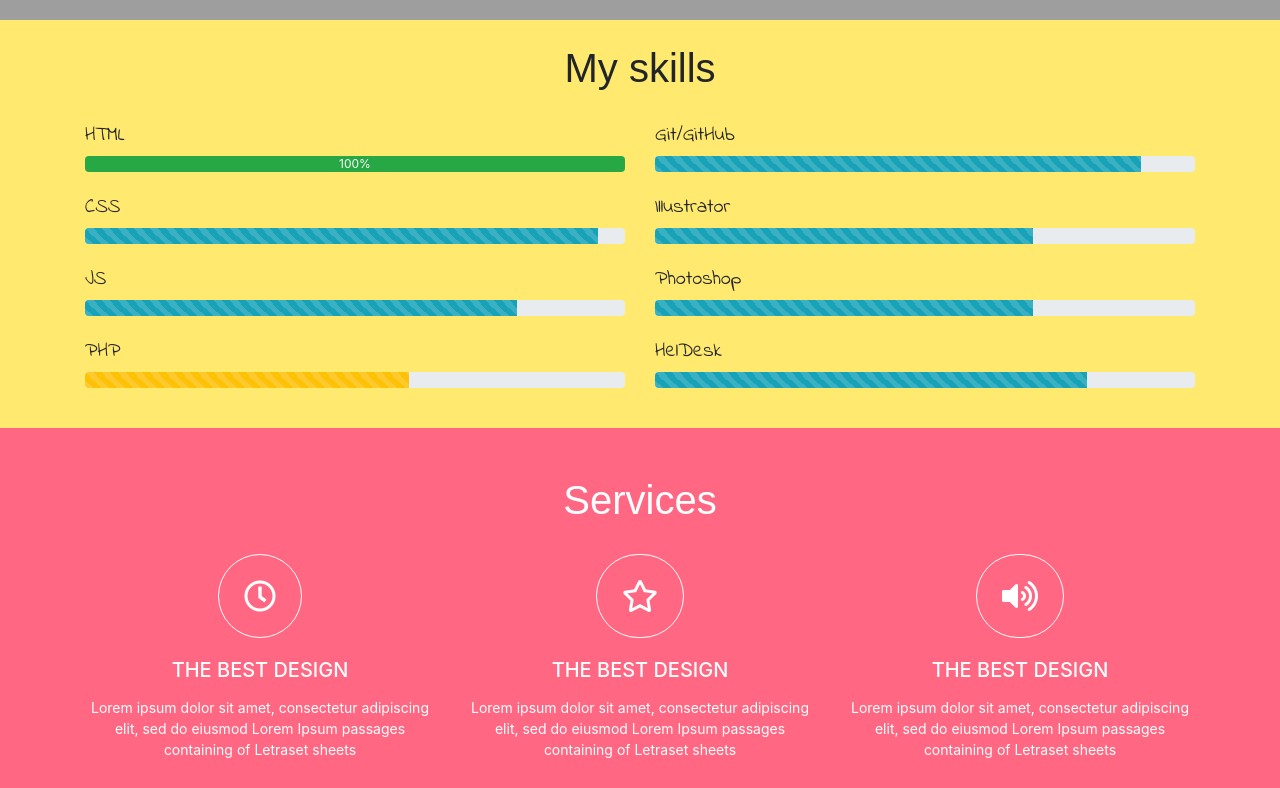
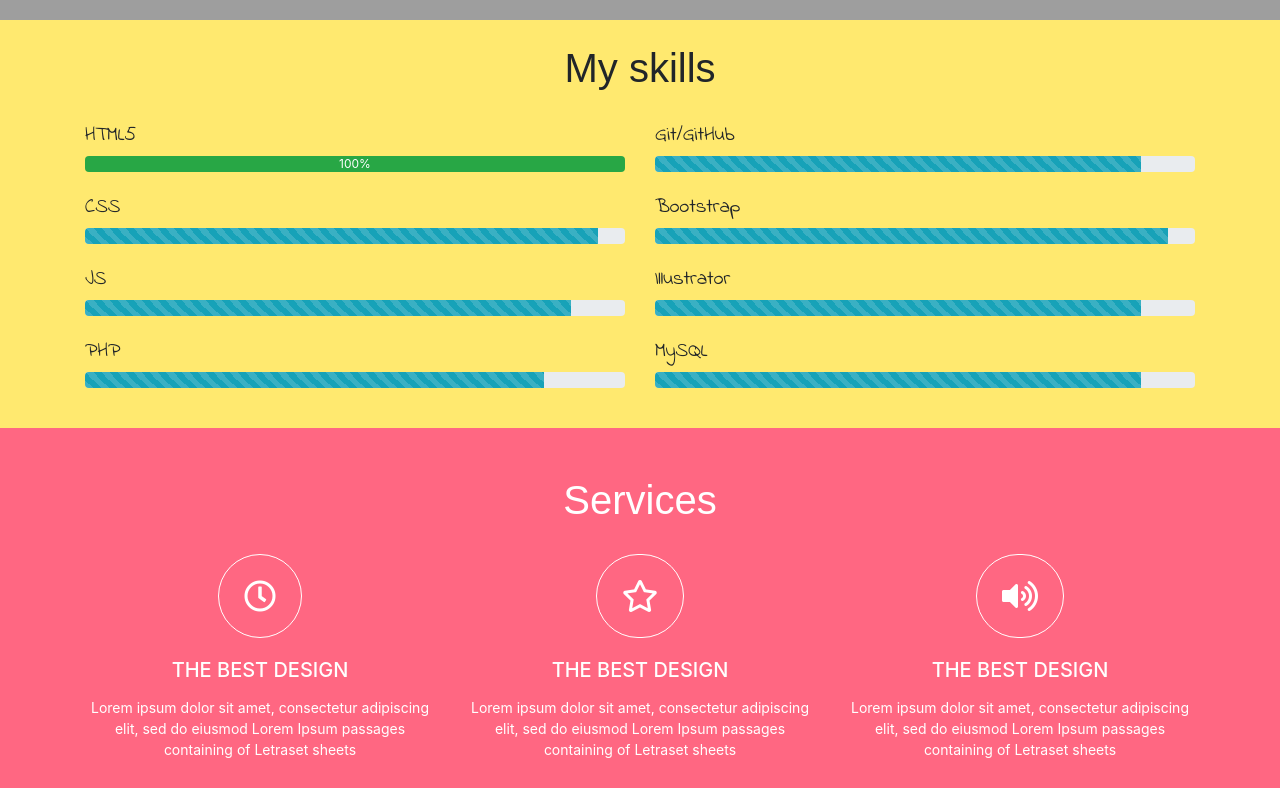
Before and after one commit to juanctinizhanay/helloJuan, a plain HTML site: page index.html in a window 1280 px wide. Shown: the part 780-1568 px from the top of the page. Drawn offline with nearby package versions, Linux system fonts and the light colour scheme; grey boxes are pictures that could not be loaded; a web font is replaced by a local one.

Commit message:
modificando los skill y el portafolio

```diff
--- a/index.html
+++ b/index.html
@@ -34,7 +34,7 @@
             <div class="row pt-4">
                 <div class="col-12 col-md-6 form-group">
                     <div class="bar-skill">
-                        <h5>HTML</h5>
+                        <h5>HTML5</h5>
                         <div class="progress">
                             <div class="progress-bar bg-success" role="progressbar" style="width: 100%" aria-valuenow="25" aria-valuemin="0" aria-valuemax="100">100%</div>
                         </div>
@@ -48,13 +48,13 @@
                     <div class="bar-skill pt-4">
                         <h5>JS</h5>
                         <div class="progress">
-                            <div class="progress-bar progress-bar-striped bg-info" role="progressbar" style="width: 80%" aria-valuenow="25" aria-valuemin="0" aria-valuemax="100"></div>
+                            <div class="progress-bar progress-bar-striped bg-info" role="progressbar" style="width: 90%" aria-valuenow="25" aria-valuemin="0" aria-valuemax="100"></div>
                         </div>
                     </div>
                     <div class="bar-skill pt-4">
                         <h5>PHP</h5>
                         <div class="progress">
-                            <div class="progress-bar progress-bar-striped bg-warning" role="progressbar" style="width: 60%" aria-valuenow="25" aria-valuemin="0" aria-valuemax="100"></div>
+                            <div class="progress-bar progress-bar-striped bg-info" role="progressbar" style="width: 85%" aria-valuenow="25" aria-valuemin="0" aria-valuemax="100"></div>
                         </div>
                     </div>
                 </div>
@@ -66,21 +66,21 @@
                         </div>
                     </div>
                     <div class="bar-skill pt-4">
-                        <h5>Illustrator</h5>
+                        <h5>Bootstrap</h5>
                         <div class="progress">
-                            <div class="progress-bar progress-bar-striped bg-info" role="progressbar" style="width: 70%" aria-valuenow="25" aria-valuemin="0" aria-valuemax="100"></div>
+                            <div class="progress-bar progress-bar-striped bg-info" role="progressbar" style="width: 95%" aria-valuenow="25" aria-valuemin="0" aria-valuemax="100"></div>
                         </div>
                     </div>
                     <div class="bar-skill pt-4">
-                        <h5>Photoshop</h5>
+                        <h5>Illustrator</h5>
                         <div class="progress">
-                            <div class="progress-bar progress-bar-striped bg-info" role="progressbar" style="width: 70%" aria-valuenow="25" aria-valuemin="0" aria-valuemax="100"></div>
+                            <div class="progress-bar progress-bar-striped bg-info" role="progressbar" style="width: 90%" aria-valuenow="25" aria-valuemin="0" aria-valuemax="100"></div>
                         </div>
                     </div>
                     <div class="bar-skill pt-4">
-                        <h5>HelDesk</h5>
+                        <h5>MySQL</h5>
                         <div class="progress">
-                            <div class="progress-bar progress-bar-striped bg-info" role="progressbar" style="width: 80%" aria-valuenow="25" aria-valuemin="0" aria-valuemax="100"></div>
+                            <div class="progress-bar progress-bar-striped bg-info" role="progressbar" style="width: 90%" aria-valuenow="25" aria-valuemin="0" aria-valuemax="100"></div>
                         </div>
                     </div>
                 </div>
@@ -137,7 +137,7 @@
                     <a href="https://juanctinizhanay.github.io/helloJuan/" target="_blank"><img src="images/port2.jpg" alt=""></a>
                 </div>
                 <div class="col-12 col-sm-6 col-md-4 col-lg-3 img-portfolio">
-                    <a href="https://myecolimpio.com/calzado" target="_blank"><img src="images/port8.png"  alt=""></a>
+                    <a href="https://juanctinizhanay.github.io/brand/" target="_blank"><img src="images/port9.png" alt=""></a>
                 </div>
                 <div class="col-12 col-sm-6 col-md-4 col-lg-3 img-portfolio">
                     <a href="https://juanctinizhanay.github.io/porttitor/" target="_blank"><img src="images/port5.png"  alt=""></a>
@@ -152,7 +152,7 @@
                     <a href="https://myecolimpio.com/" target="_blank"><img src="images/port3.jpg"  alt=""></a>
                 </div>
                 <div class="col-12 col-sm-6 col-md-4 col-lg-3 img-portfolio">
-                    <a href="https://juanctinizhanay.github.io/helloJuan/" target="_blank"><img src="images/port2.jpg" alt=""></a>
+                    <a href="https://juanctinizhanay.github.io/bootstrap-proyecto/" target="_blank"><img src="images/port4.jpg" alt=""></a>
                 </div>
             </div>
         </div>
```
Also changed, not shown: images/port9.png (added).
